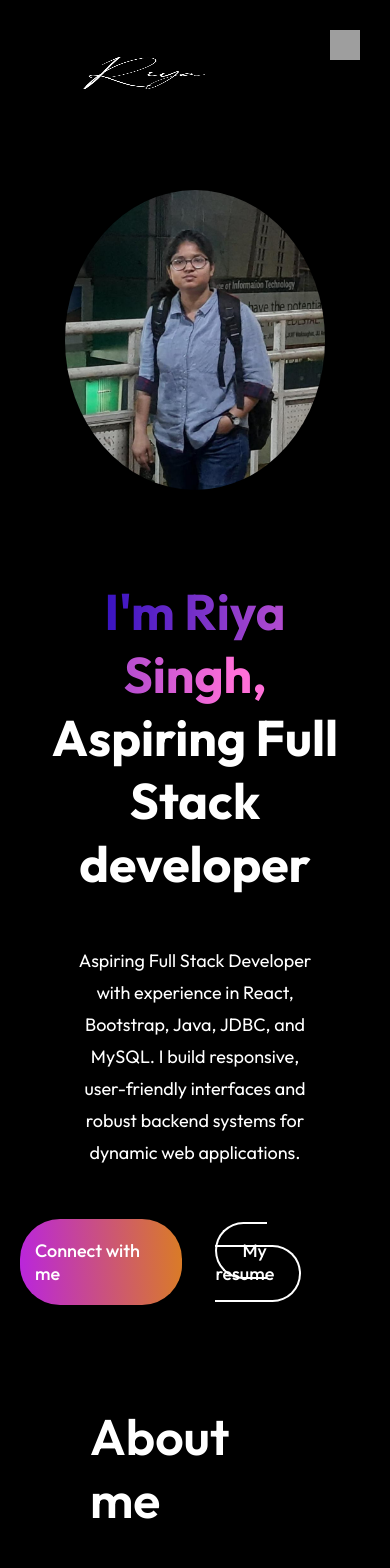
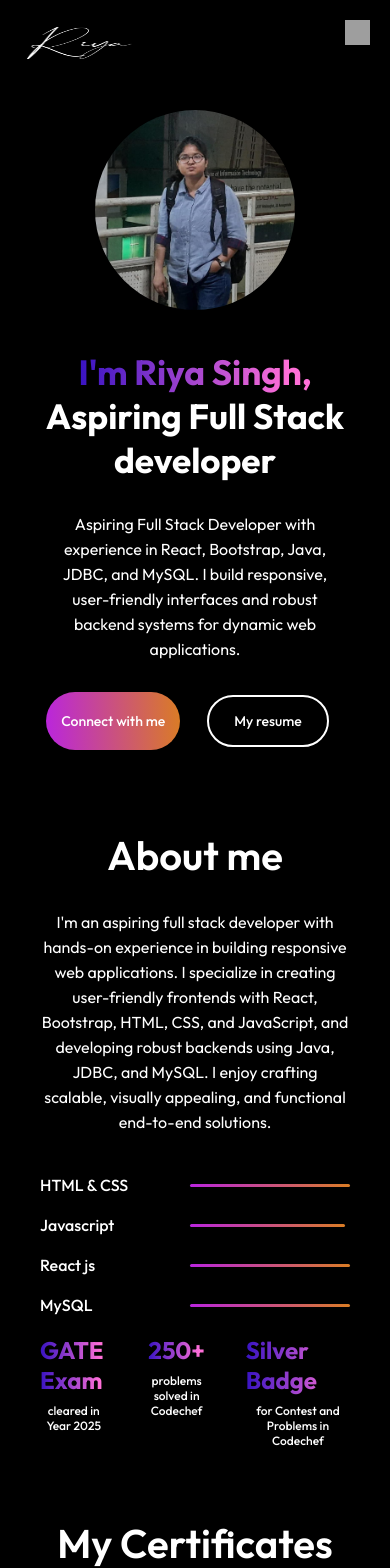
Before and after one commit to riyasingh49/Portfolio, a React (Vite) app: page / in a window 390 px wide. Shown: the top 1568 px of the page. Built offline with nearby package versions, Linux system fonts and the light colour scheme; grey boxes are pictures that could not be loaded; the HTML template or start-up script is replaced by a standard one.

Commit message:
till Certificates for mobiles

```diff
--- a/src/App.jsx
+++ b/src/App.jsx
@@ -3,7 +3,6 @@ import "./App.css"
 import Navbar from './components/Navbars/Navbar'
 import Hero from './components/Hero/Hero';
 import About from './components/About/About';
-import Skills from './components/Skills/Skills';
 import TechStack from './components/Tech Stack/Tech';
 import Certificates from './components/Certifications/Certificates';
 import Projects from './components/Projects/Projects';
@@ -17,7 +16,6 @@ function App() {
      <Navbar />
      <Hero />
      <About />
-     {/* <Skills /> */}
      <Certificates />
      <TechStack />
      <Projects/>
--- a/src/components/About/About.css
+++ b/src/components/About/About.css
@@ -109,9 +109,10 @@
   .about-left {
     display: none;
   }
-  .about-para {
+  .about-para p {
     font-size: 16px;
     line-height: 32px;
+    text-align: center;
   }
   .about-skill {
     gap: 20px;
@@ -126,8 +127,11 @@
   .about-achievements {
     justify-content: space-between;
   }
+  .about-achievements {
+    gap: 30px;
+  }
   .about-achievement {
-    gap: 10px;
+    gap: 20px;
   }
   .about-achievement h1 {
     font-size: 34px;
@@ -138,3 +142,46 @@
     font-size: 15px;
   }
 }
+@media (max-width: 430px) {
+  .about {
+    gap: 20px;
+    margin: 30px 20px;
+    align-items: center;
+  }
+  .about-title h1 {
+    font-size: 40px;
+    padding: 0px;
+  }
+  .about-para p {
+    font-size: 16px;
+    line-height: 25px;
+    margin: 10px 0px;
+  }
+  .about-skill {
+    gap: 0px;
+    align-items: center;
+  }
+  .about-skill p {
+    font-size: 16px;
+  }
+  .about-skill hr {
+    height: 3px;
+  }
+  .about-right {
+    gap: 30px;
+  }
+  .about-achievements {
+    justify-content: space-between;
+  }
+  .about-achievement {
+    gap: 8px;
+  }
+  .about-achievement h1 {
+    font-size: 24px;
+    font-weight: 700;
+  }
+  .about-achievement p {
+    text-align: center;
+    font-size: 12px;
+  }
+}
--- a/src/components/Certifications/Certificates.css
+++ b/src/components/Certifications/Certificates.css
@@ -61,6 +61,32 @@
     height: 200px;
     width: 250px;
     padding: 20px;
-    image-align: center;
+    justify-content: center;
+  align-items: center;
   }
 }
+@media(max-width: 430px){
+  .certifications {
+    gap: 30px;
+    margin: 30px 20px;
+    align-items: center;
+  }
+  .certificates-title h1 {
+    font-size: 40px;
+  }
+  .certificates-title p {
+    font-size: 16px;
+    line-height: 25px;
+  }
+  .certification {
+    width: 83%;
+    align-items: center;
+  }
+  .certification img {
+    height: 200px;
+    width: 250px;
+    padding: 20px;
+    justify-content: center;
+  align-items: center;
+  }
+}
--- a/src/components/Hero/Hero.css
+++ b/src/components/Hero/Hero.css
@@ -95,3 +95,30 @@
     border-radius: 40px;
   }
 }
+@media (max-width: 430px) {
+  .Hero{
+    gap: 20px;
+  }
+  .Hero img {
+    margin-top: 20px;
+    width: 200px;
+    height: 200px;
+  }
+  .Hero h1 {
+    margin-top: 20px;
+    width: 93%;
+    font-size: 35px;
+  }
+  .Hero p {
+    width: 80%;
+    font-size: 16px;
+    line-height: 25px;
+    margin: 10px 0px;
+  }
+  .Hero-action {
+    gap: 12px;
+    font-size: 14px;
+    font-weight: 500;
+    margin-bottom: 50px;
+  }
+}
--- a/src/components/Navbars/Navbar.css
+++ b/src/components/Navbars/Navbar.css
@@ -8,9 +8,11 @@
   padding: 0 20px; /* Add horizontal padding */
 }
 
+
 .img {
   width: 200px;
-  height: 70px;
+  height: 80px;
+  transform: translate(-40px, -20px);
 }
 
 .nav-menu {
@@ -52,6 +54,7 @@
 
 /* Responsive styles */
 @media (max-width: 768px) {
+
   .navbar {
     margin: 20px auto;
     padding: 0px 20px;
@@ -101,3 +104,39 @@
     gap: 20px;
   }
 }
+  @media(max-width: 430px){
+    .img {
+      width: 170px;
+      height: 70px;
+      transform: translate(-40px, -20px);
+    }
+    .navbar {
+      margin: 10px auto;
+      padding: 0px 10px;
+    }
+    .nav-open {
+      width: 25px;
+      height: 25px;
+      display: block;
+      position: fixed;
+      right: 20px;
+      top: 20px;
+    }
+    .nav-close {
+      width: 25px;
+      height: 25px;
+      display: block;
+      position: absolute;
+      top: 20px;
+      left: 130px;
+    }
+    .nav-menu li {
+      font-size: 20px;
+      padding-left: 20px;
+      display: flex;
+      gap: 10px;
+    }
+    .nav-menu{
+      width: 180px;
+    }
+}
--- a/src/components/Skills/Skills.css
+++ /dev/null
@@ -1,78 +0,0 @@
-.skills{
-    display: flex;
-    flex-direction: column;
-    align-items: center;
-    justify-content: center;
-    gap: 40px;
-    margin: 80px 130px;
-    margin-bottom: 150px;
-    /* padding-bottom: 20px; */
-}
-.skills-containers{
-    justify-content: space-around;
-    display: flex;
-    gap: 40px;
-    /* margin-bottom: 80px; */
-}
-.skills-container{
-    display: grid;
-    flex-direction : column;
-    border: 1px solid #483D8B;
-    align-items: center;
-    border-radius: 10px;
-    align-items: center;
-    width: 400px;;
-    /* justify-content: space-around;  */
-    /* margin-bottom: 40px; */
-    padding: 20px;
-    height: 200px;
-    box-shadow: 1px 1px 10px 4px 	#483D8B;
-}
-.skills-container:hover{
-    transform: scale(1.02);
-    transition: 0.3s;
-    /* border: 4px solid purple; */
-
-}
-.skills-title{
-    position: relative;
-}
-.skills-title h1{
-    padding: 0px 30px;
-    font-size: 60px;
-    font-weight: 600;
-    display: flex;
-    flex-direction: column;
-    align-items: center;
-}
-.skills-title p{
-    padding: 20px;
-    color: #A9A9A9;
-    font-size: 20px;
-
-}
-
-.skills-menu{
-    list-style: none;
-    display: flex;
-    flex-direction: column;
-    align-items: center;
-    /* line-height: 20px; */
-}
-.skills-container h1{
-    font-size: 44px;
-    display: flex;
-    flex-direction: column;
-    align-items: center;
-    background: linear-gradient(270deg, #FF6FD8 10%, #3813C2 100%);
-        /* background: linear-gradient(267deg,#DA7C25 0.36%, #B923E1 102.01%); */
-
-    background-clip: text;
-    -webkit-background-clip: text;
-    -webkit-text-fill-color: transparent;
-}
-.skills-menu {
-    font-size: 20px;
-    line-height: 40px;
-    /* color: #A9A9A9; */
-}
--- a/src/components/Skills/Skills.jsx
+++ /dev/null
@@ -1,60 +0,0 @@
-import React from "react";
-import "./Skills.css";
-
-const Skills = () => {
-  return (
-    <div className="skills">
-      <div className="skills-title">
-        <h1>Tech Stack</h1>
-        <p>Here are some of my skills on which I have been working on for the past 2 years.</p>
-
-      </div>
-      <div className="skills-containers">
-        <div className="skills-container">
-          <h1>Programming Skills</h1>
-          <ul className="skills-menu">
-            <li>Java</li>
-            <li>C Programming</li>
-            <li>Javascript</li>
-            </ul>
-        </div>
-        <div className="skills-container">
-          <h1>Frontened </h1>
-          <ul className="skills-menu">
-            <li>HTML</li>
-            <li>CSS</li>
-            <li>Bootstrap</li>
-            <li>React js</li>
-          </ul>
-        </div>
-      </div>
-      <div className="skills-containers">
-        <div className="skills-container">
-          <h1>Backened </h1>
-          <ul className="skills-menu">
-            <li>MySQL</li>
-            <li>JDBC</li>
-          </ul>
-        </div>
-        {/* <div className="skills-container">
-                <h1>Computer Fundamentals</h1>
-                <ul className='skills-menu'>
-                    <li>Data Structure</li>
-                    <li>Software Engineering</li>
-                    <li>Computer Networks</li>
-                </ul>
-            </div> */}
-        <div className="skills-container">
-          <h1>Tools & Platforms</h1>
-          <ul className="skills-menu">
-            <li>VS Code(Visual Studio Code)</li>
-            <li>Git hub</li>
-            <li>MySQL Workbench</li>
-          </ul>
-        </div>
-      </div>
-    </div>
-  );
-};
-
-export default Skills;
```
